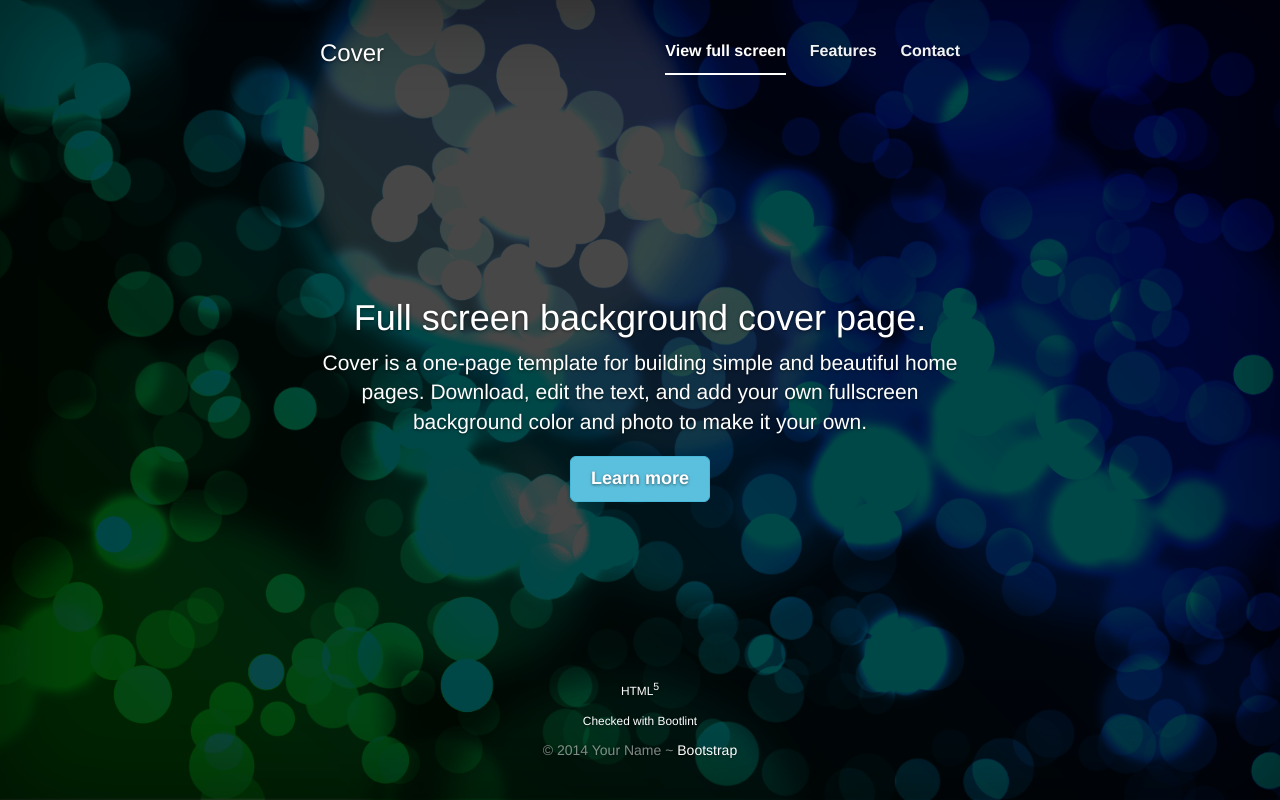
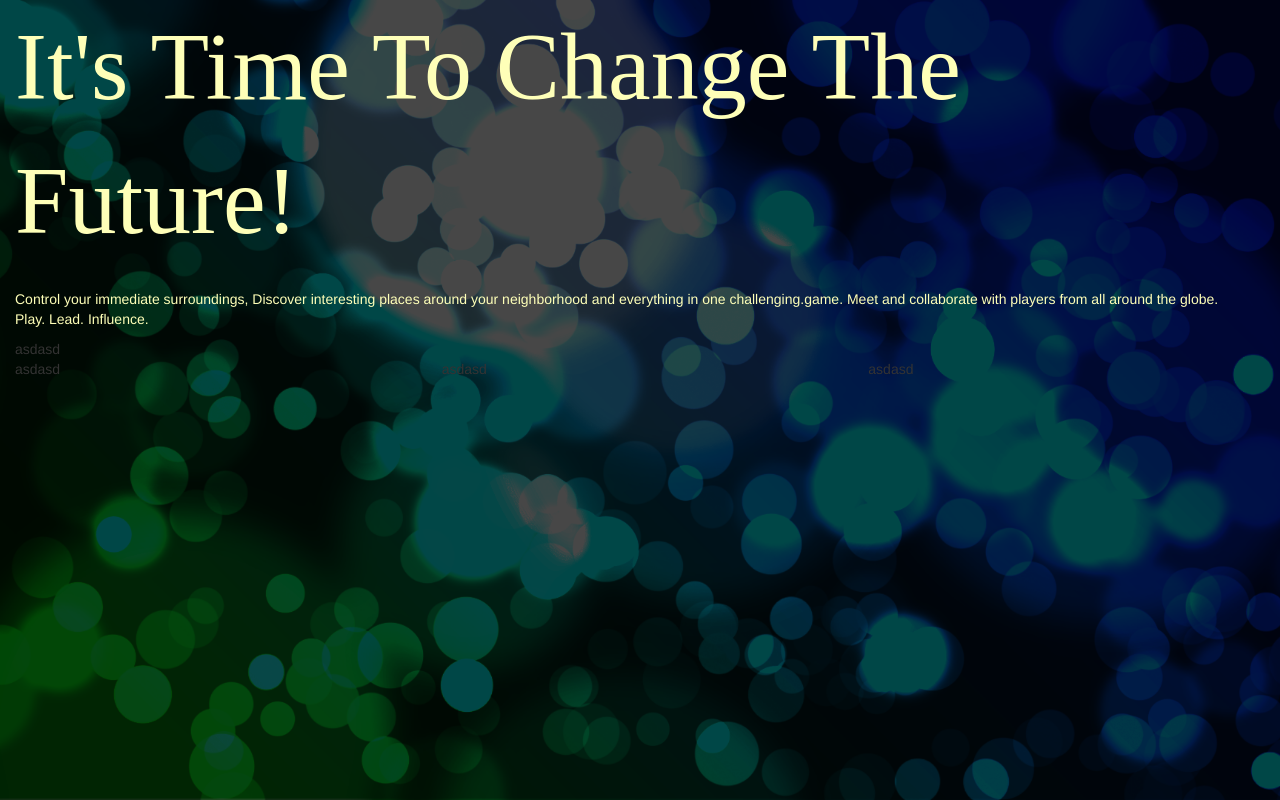
Before and after one commit to Tahvok/IngressFS-IL, a PHP site: page / in a window 1280 px wide. Run offline with PHP 8.4, Linux system fonts and the light colour scheme; some libraries are stand-ins or nearby versions; some web fonts are replaced.

Commit message:
text modified

```diff
--- a/css/index.css
+++ b/css/index.css
@@ -1,174 +1,21 @@
-/*
-
-* Based on Cover by https://twitter.com/mdo"  @mdo
-* added cover image and background color to match (green)
-*
-* Globals
-
-*/
-
-/* Links */
-a,
-a:focus,
-a:hover {
-  color: #fff;
+@font-face {
+        font-family: 'ocraext';
+src: url('../fonts/ocraext.woff') format('woff'), url('../fonts/ocraext.ttf') format('truetype');
 }
 
-/* Custom default button */
-.btn-default,
-.btn-default:hover,
-.btn-default:focus {
-  color: #333;
-  text-shadow: none; /* Prevent inheritence from `body` */
-  background-color: #fff;
-  border: 1px solid #fff;
-}
-
-
-/*
- * Base structure
- */
-
-html,
 body {
-/*css for full size background image*/
-  background: url("../images/FS_backround.png") no-repeat center center fixed;
+  background: url('../images/FS_backround.png') no-repeat center center fixed;
   -webkit-background-size: cover;
   -moz-background-size: cover;
   -o-background-size: cover;
   background-size: cover;
-
-  height: 100%;
-  background-color: #060;
-  color: #fff;
-  text-align: center;
-  text-shadow: 0 1px 3px rgba(0,0,0,.5);
-
 }
 
-/* Extra markup and styles for table-esque vertical and horizontal centering */
-.site-wrapper {
-  display: table;
-  width: 100%;
-  height: 100%; /* For at least Firefox */
-  min-height: 100%;
-  -webkit-box-shadow: inset 0 0 100px rgba(0,0,0,.5);
-          box-shadow: inset 0 0 100px rgba(0,0,0,.5);
-}
-.site-wrapper-inner {
-  display: table-cell;
-  vertical-align: top;
-}
-.cover-container {
-  margin-right: auto;
-  margin-left: auto;
+p{
+color:#feffb8;
 }
 
-/* Padding for spacing */
-.inner {
-  padding: 30px;
+.lead {
+font-family: 'ocraext';
+font-size: 72pt;
 }
-
-
-/*
- * Header
- */
-.masthead-brand {
-  margin-top: 10px;
-  margin-bottom: 10px;
-}
-
-.masthead-nav > li {
-  display: inline-block;
-}
-.masthead-nav > li + li {
-  margin-left: 20px;
-}
-.masthead-nav > li > a {
-  padding-right: 0;
-  padding-left: 0;
-  font-size: 16px;
-  font-weight: bold;
-  color: #fff; /* IE8 proofing */
-  color: rgba(255,255,255,.95);
-  border-bottom: 2px solid transparent;
-}
-.masthead-nav > li > a:hover,
-.masthead-nav > li > a:focus {
-  background-color: transparent;
-  border-bottom-color: #a9a9a9;
-  border-bottom-color: rgba(255,255,255,.25);
-}
-.masthead-nav > .active > a,
-.masthead-nav > .active > a:hover,
-.masthead-nav > .active > a:focus {
-  color: #fff;
-  border-bottom-color: #fff;
-}
-
-@media (min-width: 768px) {
-  .masthead-brand {
-    float: left;
-  }
-  .masthead-nav {
-    float: right;
-  }
-}
-
-
-/*
- * Cover
- */
-
-.cover {
-  padding: 0 20px;
-}
-.cover .btn-lg {
-  padding: 10px 20px;
-  font-weight: bold;
-}
-
-
-/*
- * Footer
- */
-
-.mastfoot {
-  color: #999; /* IE8 proofing */
-  color: rgba(255,255,255,.5);
-}
-
-
-/*
- * Affix and center
- */
-
-@media (min-width: 768px) {
-  /* Pull out the header and footer */
-  .masthead {
-    position: fixed;
-    top: 0;
-  }
-  .mastfoot {
-    position: fixed;
-    bottom: 0;
-  }
-  /* Start the vertical centering */
-  .site-wrapper-inner {
-    vertical-align: middle;
-  }
-  /* Handle the widths */
-  .masthead,
-  .mastfoot,
-  .cover-container {
-    width: 100%; /* Must be percentage or pixels for horizontal alignment */
-  }
-}
-
-@media (min-width: 992px) {
-  .masthead,
-  .mastfoot,
-  .cover-container {
-    width: 700px;
-  }
-}
--- a/index.php
+++ b/index.php
@@ -18,60 +18,31 @@
   </head>
 
   <body>
-    <div class="site-wrapper">
-      <div class="site-wrapper-inner">
-        <div class="cover-container">
-          <div class="masthead clearfix">
-            <div class="inner">
-              <h3 class="masthead-brand">Cover</h3>
-
-              <ul class="nav masthead-nav">
-                <li class="active">
-                  <a href="http://bootsnipp.com/iframe/g6GWQ" target=
-                  "_blank">View full screen</a>
-                </li>
-
-                <li>
-                  <a href="#">Features</a>
-                </li>
-
-                <li>
-                  <a href="#">Contact</a>
-                </li>
-              </ul>
+<div class="container-fluid">
+<div class="row">
+<div class="col-md-12">
+  <p class="lead">
+    It's Time To Change The Future!
+</p>
 </div>
 </div>
-
-          <div class="inner cover">
-            <h1 class="cover-heading">Full screen background cover page.</h1>
-
-            <p class="lead">Cover is a one-page template for building simple and
-            beautiful home pages. Download, edit the text, and add your own
-            fullscreen background color and photo to make it your own.</p>
-
-            <p class="lead"><a class="btn btn-lg btn-info" href="#">Learn
-              more</a></p>
-          </div>
-
-          <div class="mastfoot">
-            <div class="inner">
-              <!-- Validation -->
-
-              <p><a href=
-              "http://validator.w3.org/check?uri=http%3A%2F%2Fbootsnipp.com%2Fiframe%2Fg6GWQ"
-                 target="_blank"><small>HTML</small><sup>5</sup></a></p>
-
-
-              <p><a href=
-              "https://github.com/twbs/bootlint"
-                 target="_blank"><small>Checked with Bootlint</small></a></p>
-
-
-
-              <p>© 2014 Your Name ~ <a href=
-              "http://getbootstrap.com/">Bootstrap</a></p>
+<div class="row">
+<div class="col-md-12">
+<p class="content">
+Control your immediate surroundings, Discover interesting places
+around your neighborhood and everything in one challenging.game.
+Meet and collaborate with players from all around the globe.<br />
+Play. Lead. Influence.
+</p>
 </div>
 </div>
+<div class="row">
+  <div class="col-md-12">asdasd</div>
+</div>
+<div class="row">
+  <div class="col-md-4">asdasd</div>
+  <div class="col-md-4">asdasd</div>
+  <div class="col-md-4">asdasd</div>
 </div>
 </div>
   </div>
```
Lines whose indentation alone changed are shown as unchanged.
